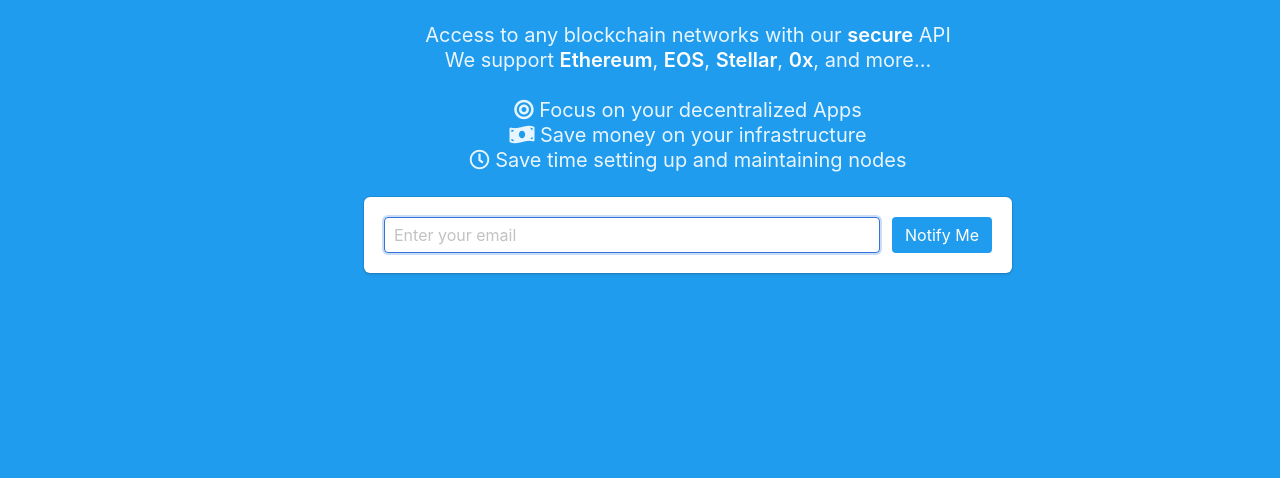
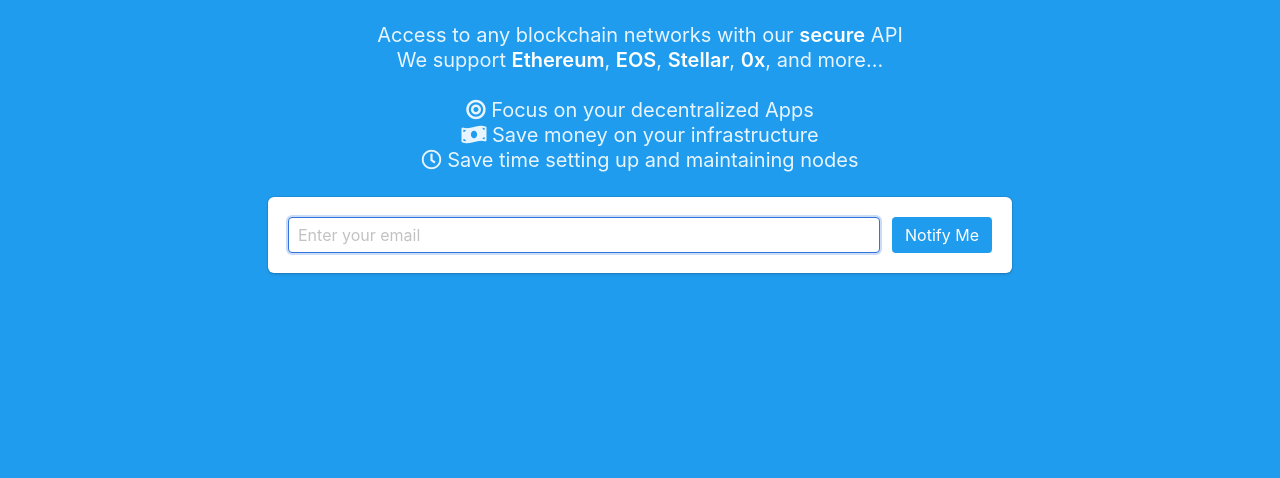
Before and after one commit to nodablock/website, a website: page index.html in a window 1280 px wide. Shown: the part 322-800 px from the top of the page. Drawn offline with nearby package versions, Linux system fonts and the light colour scheme.

Commit message:
center better

```diff
--- a/index.html
+++ b/index.html
@@ -81,7 +81,7 @@
 
             <div class="hero-body">
                 <div class="container has-text-centered">
-                    <div class="column is-7 is-offset-3">
+                    <div class="column is-8 is-offset-2">
                         <h1 class="title">
                             Easy access to any <strong> Blockchain </strong> networks <br/><br/>
                         </h1>
```
